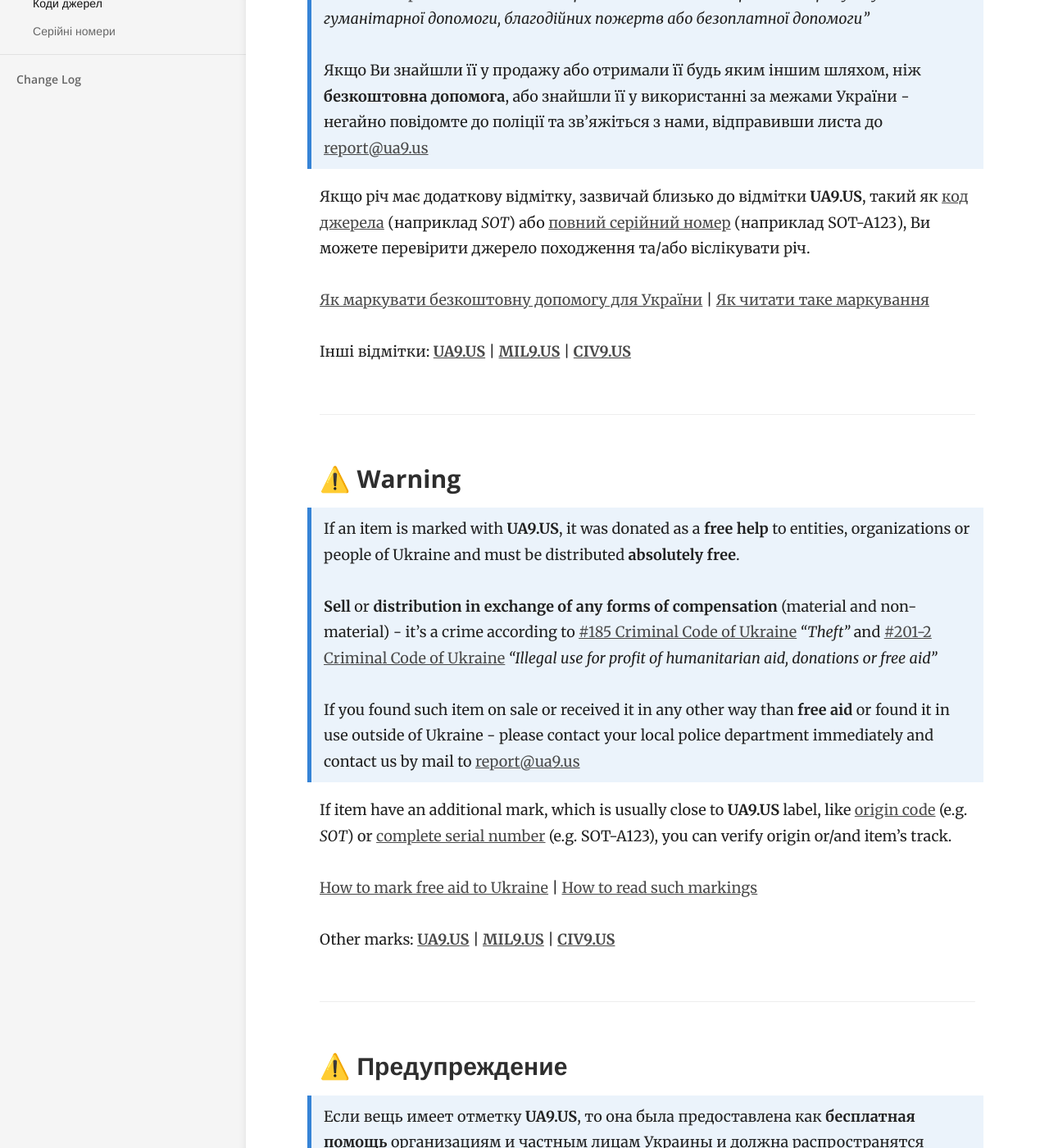
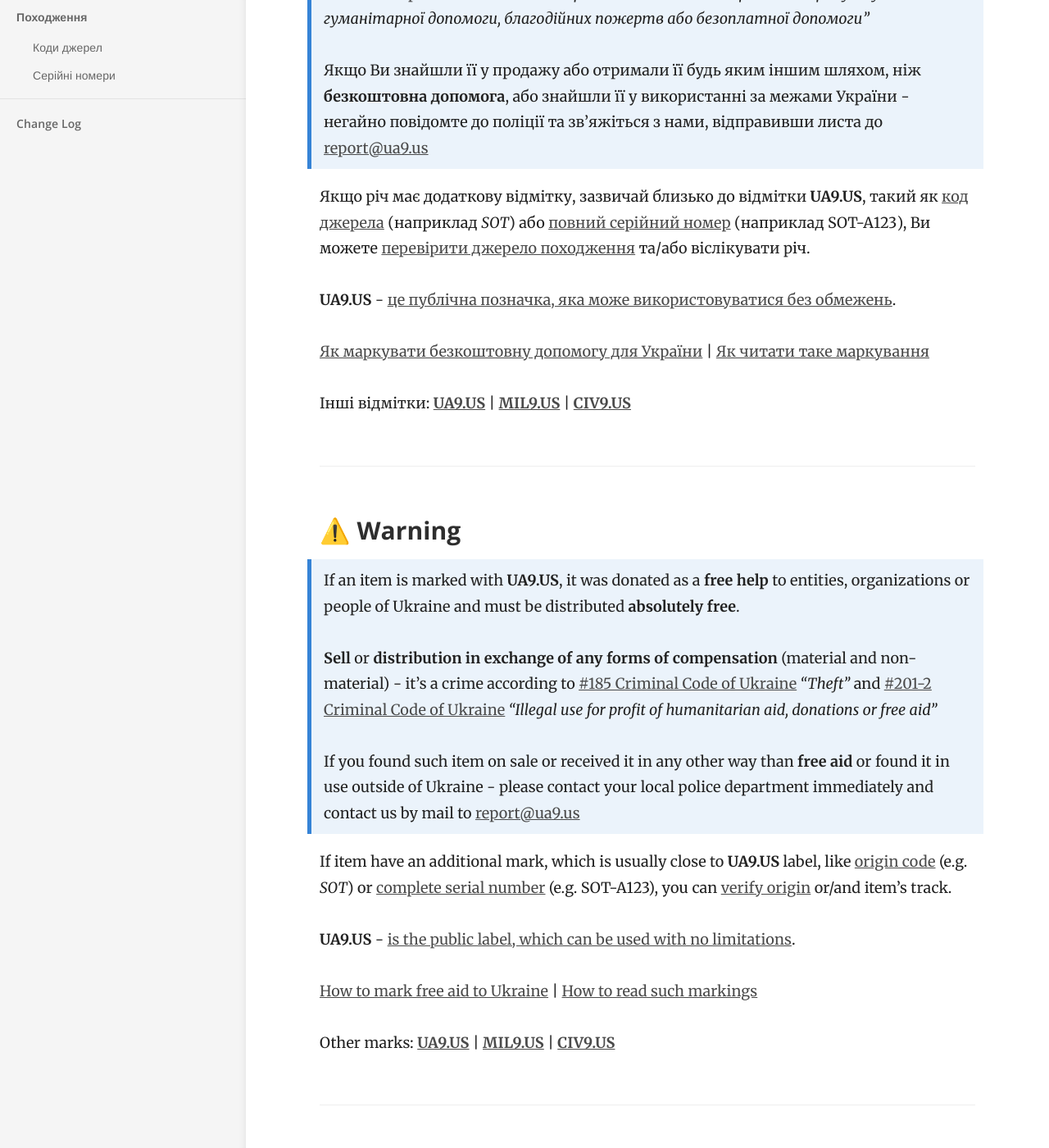
Before and after one commit to UA-DONATIONS/ua9us.github.io, a Jekyll site: the page built from _docs/alert/generic.md, in a window 1280 px wide and 1400 px high, scrolled down 621 px. Shown: the whole window at 82% size. Built offline with Jekyll 4.4.1, drawn with Linux system fonts in a browser that asks for light colours; some of the changed text lies outside the part shown.

Commit message:
Added about + minor changes

```diff
--- a/_docs/alert/generic.md
+++ b/_docs/alert/generic.md
@@ -14,7 +14,9 @@
 >
 > Якщо Ви знайшли її у продажу або отримали її будь яким іншим шляхом, ніж **безкоштовна допомога**, або знайшли її у використанні за межами України - негайно повідомте до поліції та зв'яжіться з нами, відправивши листа до [report@ua9.us](mailto:report@ua9.us)
 
-Якщо річ має додаткову відмітку, зазвичай близько до відмітки **UA9.US**, такий як [код джерела](/mark/sources/) (наприклад _SOT_) або [повний серійний номер](/mark/serials) (наприклад SOT-A123), Ви можете перевірити джерело походження та/або віслікувати річ.
+Якщо річ має додаткову відмітку, зазвичай близько до відмітки **UA9.US**, такий як [код джерела](/mark/sources/) (наприклад _SOT_) або [повний серійний номер](/mark/serials) (наприклад SOT-A123), Ви можете [перевірити джерело походження]((/mark/sources/)) та/або віслікувати річ.
+
+**UA9.US** - [це публічна позначка, яка може використовуватися без обмежень](/about).
 
 [Як маркувати безкоштовну допомогу для України](/mark/mark) \| [Як читати таке маркування](/mark/read)
 
@@ -28,7 +30,9 @@
 >
 > If you found such item on sale or received it in any other way than **free aid** or found it in use outside of Ukraine - please contact your local police department immediately and contact us by mail to [report@ua9.us](mailto:report@ua9.us)
 
-If item have an additional mark, which is usually close to **UA9.US** label, like [origin code](/mark/sources/) (e.g. _SOT_) or [complete serial number](/mark/serials) (e.g. SOT-A123), you can verify origin or/and item's track.
+If item have an additional mark, which is usually close to **UA9.US** label, like [origin code](/mark/sources/) (e.g. _SOT_) or [complete serial number](/mark/serials) (e.g. SOT-A123), you can [verify origin]((/mark/sources/)) or/and item's track.
+
+**UA9.US** - [is the public label, which can be used with no limitations](/about).
 
 [How to mark free aid to Ukraine](/mark/mark_en) \| [How to read such markings](/mark/read_en)
 
@@ -42,8 +46,9 @@
 >
 > Если Вы нашли ее в продаже или получили ее любым путем, отличным от **бесплатной помощи**, или нашли ее в использовании за пределами Украины - немедленно поставьте в известность полицию и свяжитесь с нами, отправив нам письмо на [report@ua9.us](mailto:report@ua9.us)
 
-Если вещь имеет дополнительную отметку, обычно возле отметки **UA9.US**, такую как [код источника](/mark/sources/) (например _SOT_) или [полный серийный номер](/mark/serials) (например SOT-A123), Вы можете проверить источник и/или отследить вещь.
+Если вещь имеет дополнительную отметку, обычно возле отметки **UA9.US**, такую как [код источника](/mark/sources/) (например _SOT_) или [полный серийный номер](/mark/serials) (например SOT-A123), Вы можете [проверить источник]((/mark/sources/)) и/или отследить вещь.
 
+**UA9.US** - [это публичная отметка, которая может быть использована без ограничений](/about).
 
 [Как маркировать бесплатную помощь для Украины](/mark/mark_ru) \| [Как читать такую маркировку](/mark/read_ru)
 
```
Also changed, not shown: _docs/alert/civil.md (+8 -3 lines), _docs/alert/military.md (+9 -3 lines), _docs/info/about.md (added, +59 -0 lines), _docs/mark/serials.md (+7 -0 lines), _docs/mark/sources.md (+5 -0 lines), index.md (+7 -2 lines), 1 other file.
